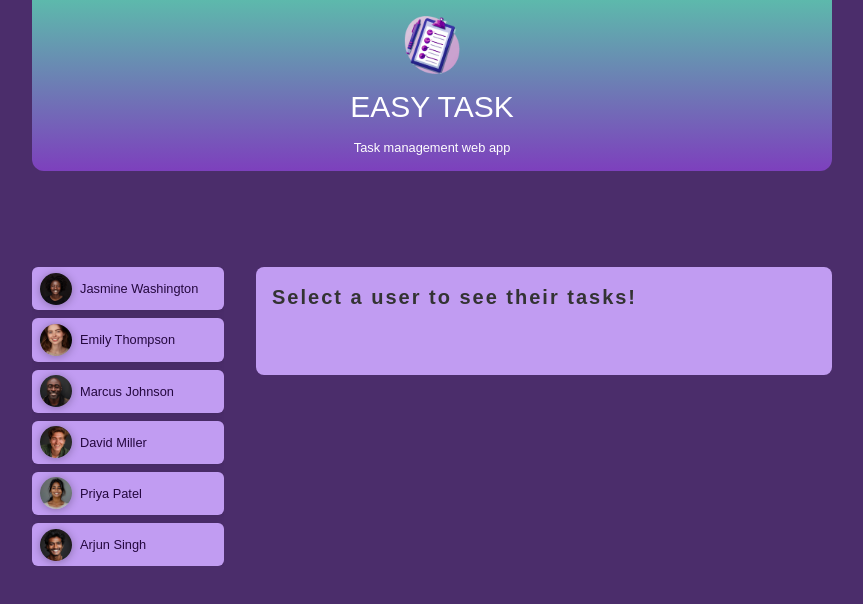
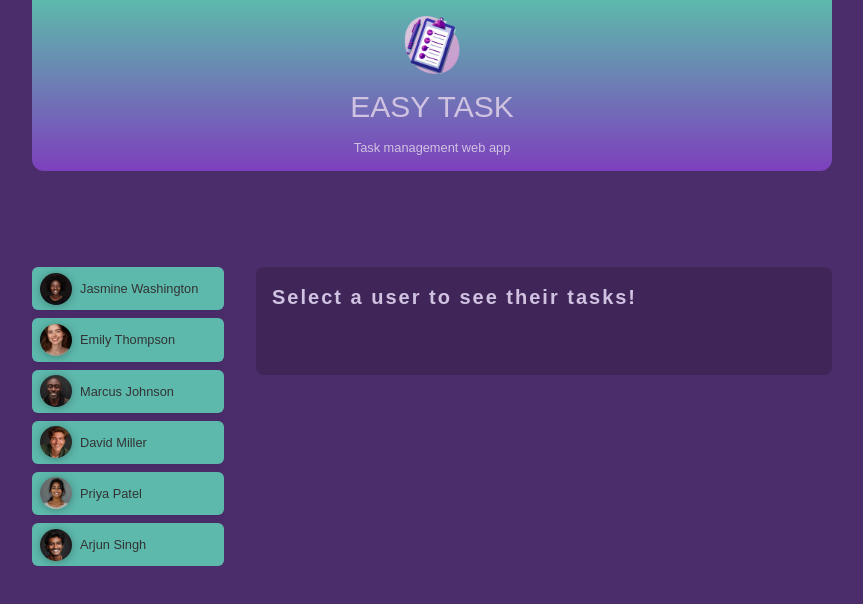
Before and after one commit to ludo-q/easy-task, an Angular app: page / in a window 1280 px wide. Shown: the top 604 px of the page, without its empty margins (208-1071 px from the left). Built offline with nearby package versions, Linux system fonts and the light colour scheme.

Commit message:
refactoring - added and used CSS and SCSS color variables

```diff
--- a/angular.json
+++ b/angular.json
@@ -37,7 +37,7 @@
               }
             ],
             "styles": [
-              "src/styles.scss"
+              "src/assets/scss/styles.scss"
             ],
             "scripts": []
           },
@@ -101,7 +101,7 @@
               }
             ],
             "styles": [
-              "src/styles.scss"
+              "src/assets/scss/styles.scss"
             ],
             "scripts": []
           }
--- a/src/app/header/header.component.scss
+++ b/src/app/header/header.component.scss
@@ -11,7 +11,7 @@ header {
     gap: 1rem;
 
     padding: 1rem;
-    background: linear-gradient(to bottom, #5db9ac, #7d40bd);
+    background: linear-gradient(to bottom, var(--secondary), var(--primary));
     border-bottom-left-radius: 12px;
     border-bottom-right-radius: 12px;
 
--- a/src/app/task/task-item/task-item.component.scss
+++ b/src/app/task/task-item/task-item.component.scss
@@ -1,7 +1,11 @@
 article {
     padding: 1rem;
-    color: #333;
-    background-color: #5db9ac;
+    color: var(--text-dark);
+    background-color: var(--accent);
+}
+
+h2 {
+  color: var(--text-dark);
 }
 
 .actions {
@@ -9,9 +13,9 @@ article {
 
   button {
     font-size: 0.9rem;
-    color: #333;
+    color: var(--text-dark);
     cursor: pointer;
-    background-color: #1f9558;
+    background-color: var(--secondary);
     border-radius: 4px;
     padding: 0.5rem 1.5rem;
     border: none;
@@ -20,7 +24,7 @@ article {
 
     &:hover,
     &:active {
-        background-color: #8f8f8f;
+        background-color: var(--state-hover);
         box-shadow: 0 1px 6px rgba(0, 0, 0, 0.3);
     }
   }
--- a/src/app/task/task.component.scss
+++ b/src/app/task/task.component.scss
@@ -3,7 +3,7 @@ section {
     border-radius: 8px;
     max-height: 60vh;
     overflow: auto;
-    background-color: #c19cf2;
+    background-color: var(--state-active);
 }
 
 header {
@@ -20,7 +20,8 @@ menu {
     button {
         font: inherit;
         cursor: pointer;
-        background-color: #9965dd;
+        background-color: var(--primary);
+        color: var(--text-light);
         border-radius: 4px;
         border: none;
         padding: 0.35rem 0.8rem;
@@ -29,7 +30,7 @@ menu {
 
         &:hover,
         &:active {
-        background-color: #8f8f8f
+            background-color: var(--state-hover);
         }
     }
 }
--- a/src/app/user/user.component.scss
+++ b/src/app/user/user.component.scss
@@ -9,8 +9,8 @@ button {
   align-items: center;
   gap: 0.5rem;
   padding: 0.35rem 0.5rem;
-  background-color: #c19cf2;
-  color: #24083f;
+  background-color: var(--secondary);
+  color: var(--text-dark);
   border: none;
   font: inherit;
   cursor: pointer;
@@ -19,11 +19,13 @@ button {
 
   &:hover,
   &:active {
-    background-color: #8f8f8f;
+    background-color: var(--state-hover);
+    color: var(--text-light);
   }
 
   &.active {
-    background-color: #8229f7;
+    color: var(--text-light);
+    background-color: var(--state-active);
   }
 }
 
--- /dev/null
+++ b/src/assets/scss/colors.scss
@@ -0,0 +1,34 @@
+@use 'sass:meta';
+
+$colors: (
+    'primary': #7d40bd,
+    'secondary': #5db9ac,
+    'accent': #c19cf2,
+    'text': ('dark': #333333,
+        'light': #d0c2e1,
+    ),
+    'background': ('light': #d0c2e1,
+        'dark': #4b2d6b,
+    ),
+    'state': ('hover': #8f8f8f,
+        'active': #402558,
+        'disabled': #cccccc,
+    )
+);
+
+// Convert SCSS map to CSS custom properties
+@mixin create-css-vars($map, $prefix: '') {
+    @each $key, $value in $map {
+        @if meta.type-of($value)=='map' {
+            @include create-css-vars($value, $prefix + $key + '-');
+        }
+
+        @else {
+            --#{$prefix}#{$key}: #{$value};
+        }
+    }
+}
+
+:root {
+    @include create-css-vars($colors)
+}
--- a/src/styles.scss
+++ b/src/assets/scss/styles.scss
@@ -1,3 +1,5 @@
+@use 'colors';
+
 html {
     font-family: sans-serif;
 }
@@ -9,14 +11,14 @@ body {
     align-items: center;
     margin: 0;
 
-    color: #fff;
-    background-color: #4b2d6b;
+    color: var(--text-light);
+    background-color: var(--background-dark);
 }
 
 // Typography
 h2 {
     font-size: 20px;
-    color: #333;
+    color: var(--text-light);
     font-weight: 600;
     letter-spacing: 2px;
     line-height: 1.4;
```
